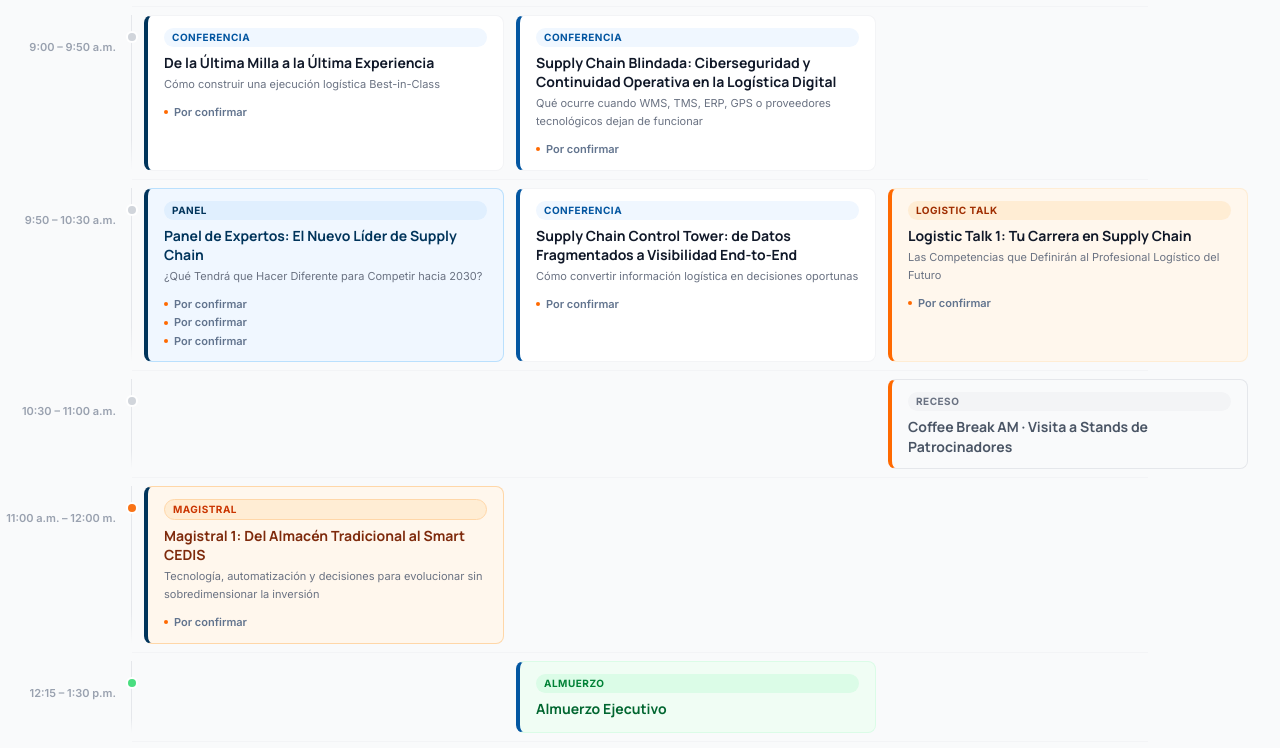
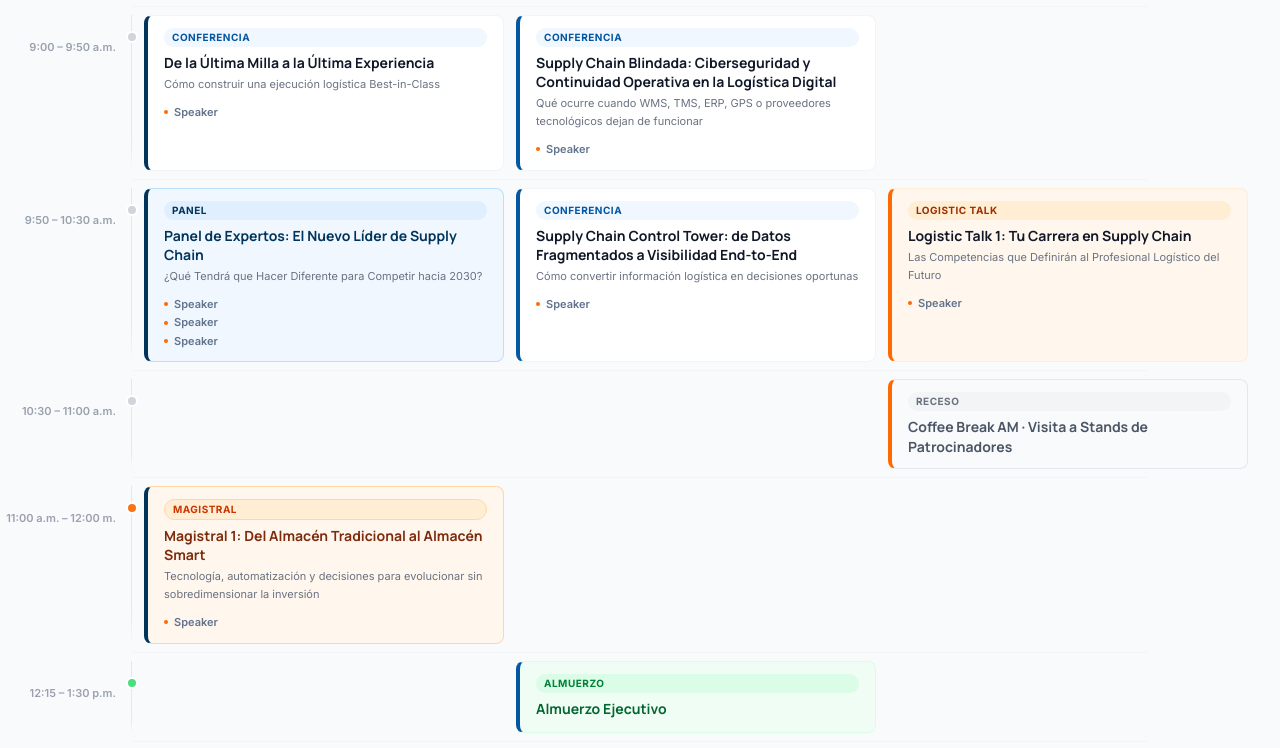
Before and after one commit to jmendozam82/cln_expologistica, a Next.js app in the folder web/: page /agenda in a window 1280 px wide. Shown: the part 1439-2187 px from the top of the page. Built offline with nearby package versions, Linux system fonts and the light colour scheme.

Commit message:
fix: pequeños ajustes en AgendaTimeline y page

```diff
--- a/web/src/app/page.tsx
+++ b/web/src/app/page.tsx
@@ -237,9 +237,9 @@ export default function Home() {
               <span className="text-cln-300 text-xs lg:text-sm">con speakers internacionales</span>
             </div>
             <div className="flex flex-col items-center">
-              <span className="text-4xl lg:text-6xl font-heading font-extrabold text-transparent bg-clip-text bg-gradient-to-br from-cln-300 to-cln-500 mb-2">5</span>
+              <span className="text-4xl lg:text-6xl font-heading font-extrabold text-transparent bg-clip-text bg-gradient-to-br from-cln-300 to-cln-500 mb-2">8</span>
               <span className="text-white font-bold text-sm lg:text-base mb-1">CONFERENCIAS</span>
-              <span className="text-cln-300 text-xs lg:text-sm">de alto nivel</span>
+              <span className="text-cln-300 text-xs lg:text-sm">ejecutivas de alto nivel</span>
             </div>
             <div className="flex flex-col items-center">
               <span className="text-4xl lg:text-6xl font-heading font-extrabold text-transparent bg-clip-text bg-gradient-to-br from-cln-300 to-cln-500 mb-2">10</span>
--- a/web/src/components/AgendaTimeline.tsx
+++ b/web/src/components/AgendaTimeline.tsx
@@ -103,7 +103,7 @@ const SLOTS: TimeSlot[] = [
     time: "11:00 a.m. – 12:00 m.",
     mambacho: {
       kind: "magistral",
-      title: "Magistral 1: Del Almacén Tradicional al Smart CEDIS",
+      title: "Magistral 1: Del Almacén Tradicional al Almacén Smart",
       sub: "Tecnología, automatización y decisiones para evolucionar sin sobredimensionar la inversión",
       speakers: [""],
     },
@@ -299,7 +299,7 @@ function Cell({ cell, salonKey }: { cell: Cell; salonKey: SalonKey }) {
               className={`flex items-center gap-1.5 text-[11px] font-semibold ${isCierre ? "text-slate-300" : "text-slate-500"}`}
             >
               <span className={`w-1 h-1 rounded-full flex-shrink-0 ${isCierre ? "bg-orange-400" : "bg-orange-500"}`} aria-hidden />
-              {s || "Por confirmar"}
+              {s || "Speaker"}
             </span>
           ))}
         </div>
```
